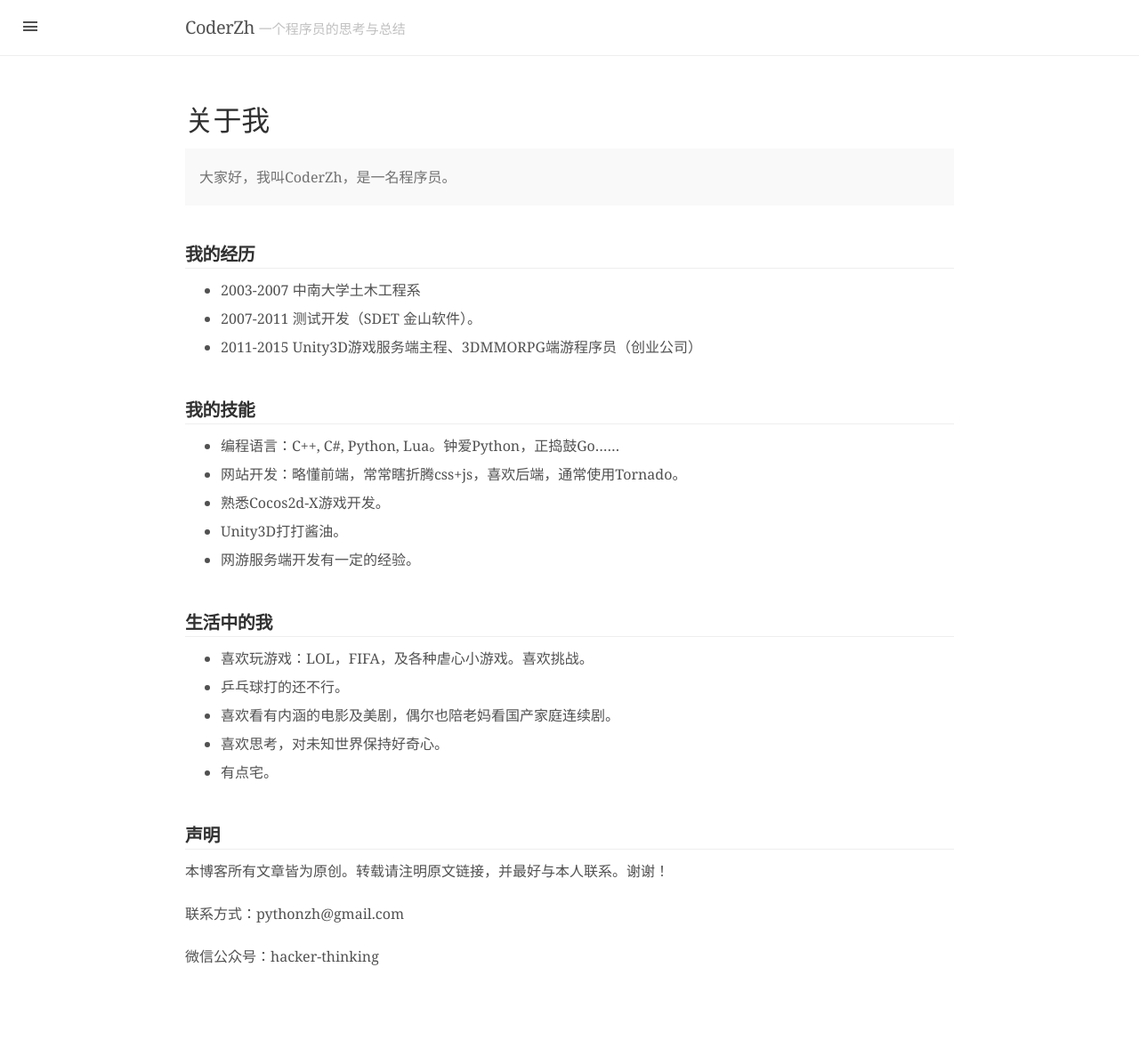
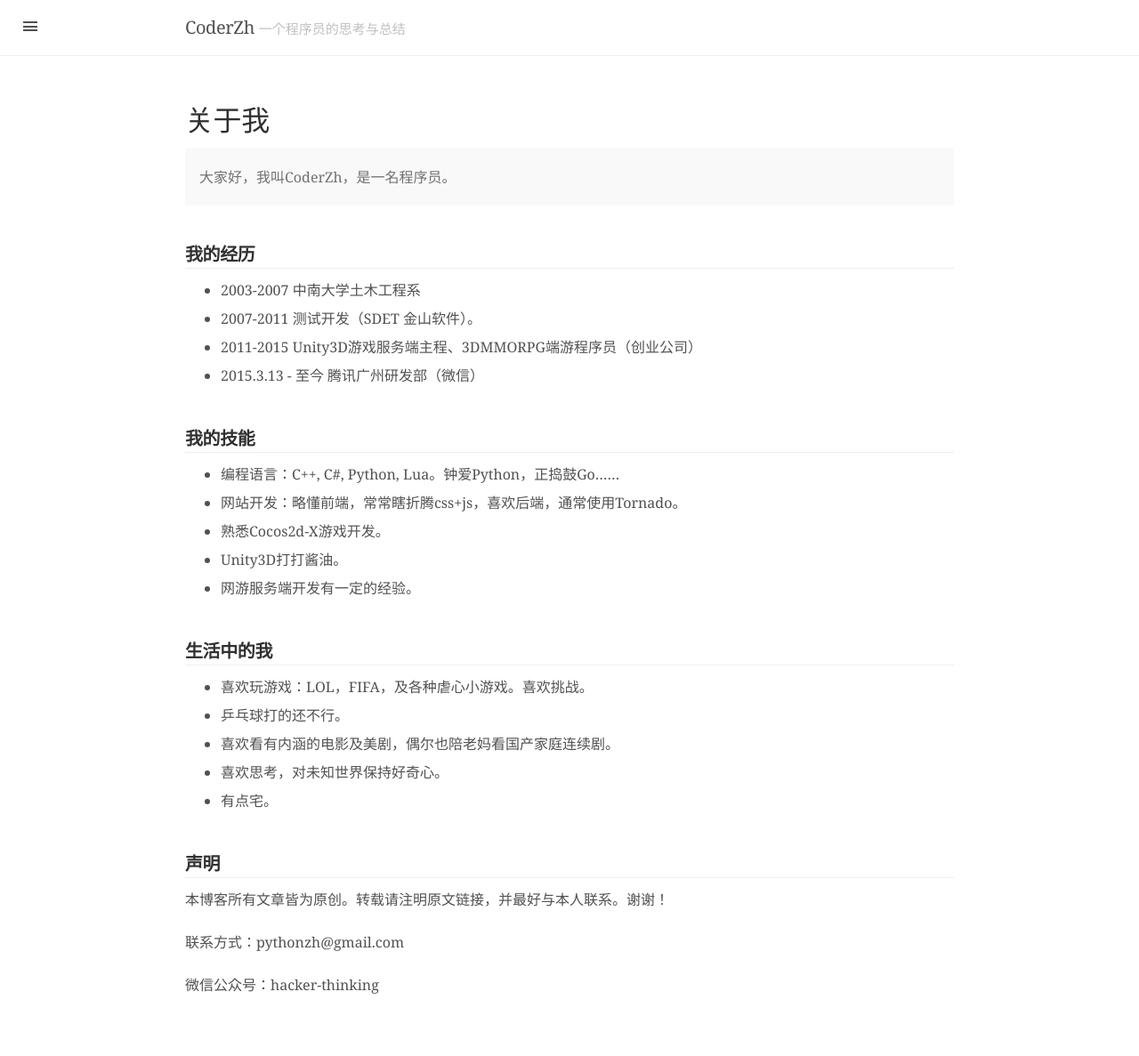
Before and after one commit to coderzh/coderzh.github.io, a Jekyll site: the page built from about.md, in a window 1280 px wide. Shown: the whole page at 89% size. Built offline with Jekyll 4.4.1, drawn with Linux system fonts in a browser that asks for light colours; Markdown is read by kramdown in place of the engine named in the settings; comment, search, counter and statistics services are not loaded; before the commit the page ends 1155 px from its top, so only the background shows below that.

Commit message:
modiyf about.md

```diff
--- a/about.md
+++ b/about.md
@@ -12,6 +12,7 @@ title: 关于我
  * 2003-2007 中南大学土木工程系
  * 2007-2011 测试开发（SDET 金山软件）。
  * 2011-2015 Unity3D游戏服务端主程、3DMMORPG端游程序员（创业公司）
+ * 2015.3.13 - 至今 腾讯广州研发部（微信）
 
 ###我的技能
  * 编程语言：C++, C#, Python, Lua。钟爱Python，正捣鼓Go……
```
